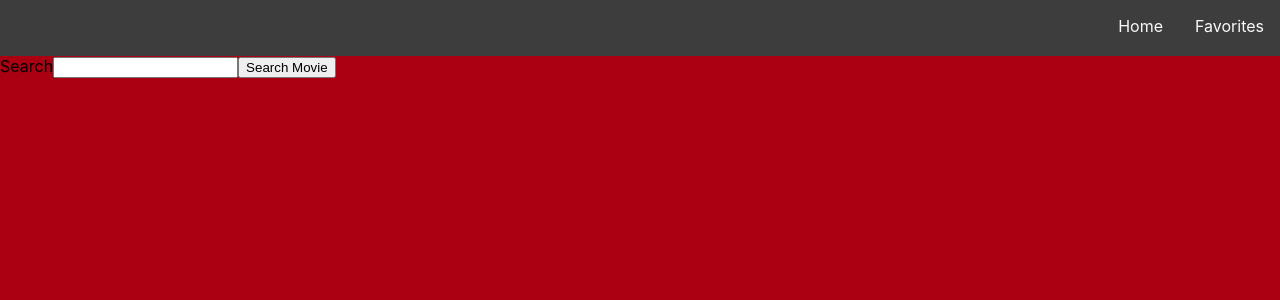
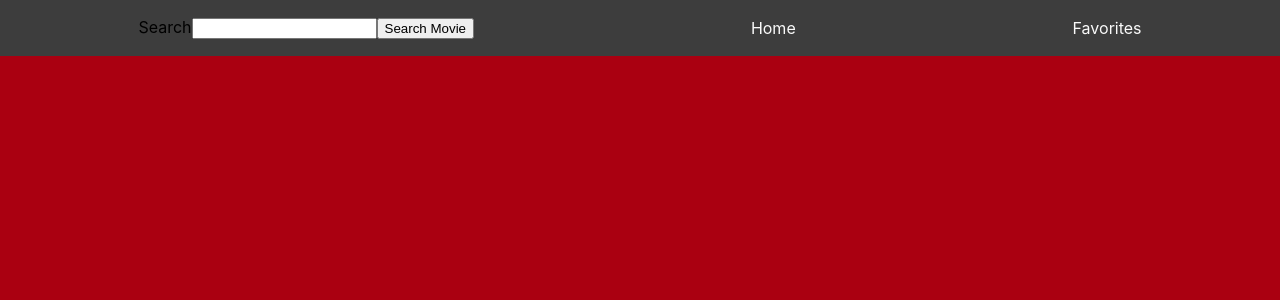
Before and after one commit to Robertcego/movie-app, a React (Create React App) app: page / in a window 1280 px wide. Shown: the top 300 px of the page. Built offline with nearby package versions, Linux system fonts and the light colour scheme.

Commit message:
Added a Movies component, to render all the movies from the search query

```diff
--- a/src/App.js
+++ b/src/App.js
@@ -4,12 +4,13 @@ import Search from './components/Search/Search';
 import NavBar from './components/Nav/NavBar';
 import { Route } from 'react-router-dom';
 import Movie from './components/Movie/Movie';
+import Movies from './components/Movie/Movies';
 
 function App() {
   return (
     <div>
       <NavBar />
-      <Route exact path="/" component={Search} />
+      <Route exact path="/" component={Movies} />
       <Route path="/favorites" component={Favorites} />
       <Route path="/movie/:id" component={Movie} />
     </div>
--- a/src/components/Movie/Movie.jsx
+++ b/src/components/Movie/Movie.jsx
@@ -8,7 +8,7 @@ function Movie({ getMovieDetail, movieDetail }) {
 
   useEffect(() => {
     getMovieDetail(id);
-  }, [getMovieDetail, movieDetail, id]);
+  }, [getMovieDetail, id]);
 
   return (
     <div>
--- a/src/components/Movie/MovieCard.jsx
+++ b/src/components/Movie/MovieCard.jsx
@@ -3,8 +3,29 @@ import './MovieCard.component.css';
 
 function MovieCard({ title, poster }) {
   return (
-    <div className="card-container">
-      <img width="auto" height="350rem" src={poster} alt={title} />
+    <div
+      style={{
+        backgroundImage: `url(${poster}) `,
+        backgroundRepeat: 'no-repeat',
+        backgrounSize: 'cover',
+        backgroundPosition: 'center',
+        width: '18.5rem',
+      }}
+    >
+      <div
+        className="card-container"
+        style={{
+          height: '27rem',
+          background: 'linear-gradient(0deg, #00000088 60%, #ffffff11 100%',
+          display: 'flex',
+          flexDirection: 'column',
+          alignItems: 'flex-start',
+          justifyContent: 'flex-end',
+          padding: '0.5rem',
+        }}
+      >
+        <h3>{title}</h3>
+      </div>
     </div>
   );
 }
--- /dev/null
+++ b/src/components/Movie/Movies.jsx
@@ -0,0 +1,64 @@
+import React from 'react';
+import { connect } from 'react-redux';
+import { Link } from 'react-router-dom';
+import MovieCard from './MovieCard';
+import { addMovieFavorite } from '../../actions';
+
+function Movies({ movies, addMovieFavorite }) {
+  return (
+    <div>
+      <div
+        style={{
+          display: 'flex',
+          flexWrap: 'wrap',
+          alignItems: 'center',
+          justifyContent: 'center',
+        }}
+      >
+        {movies.map((movie) => (
+          <div key={movie.imdbID}>
+            <div
+              style={{
+                padding: '0.15rem',
+                display: 'flex',
+                flexDirection: 'column',
+              }}
+            >
+              <Link to={`/movie/${movie.imdbID}`}>
+                <MovieCard
+                  title={movie.Title}
+                  poster={movie.Poster}
+                  year={movie.Year}
+                />
+              </Link>
+              <button
+                onClick={() =>
+                  addMovieFavorite({
+                    title: movie.Title,
+                    id: movie.imdbID,
+                  })
+                }
+              >
+                Add Favorite
+              </button>
+            </div>
+          </div>
+        ))}
+      </div>
+    </div>
+  );
+}
+
+const mapStateToProps = (state) => {
+  return {
+    movies: state.loadMovies,
+  };
+};
+
+const mapDispatchToProps = (dispatch) => {
+  return {
+    addMovieFavorite: (movie) => dispatch(addMovieFavorite(movie)),
+  };
+};
+
+export default connect(mapStateToProps, mapDispatchToProps)(Movies);
--- a/src/components/Nav/NavBar.component.css
+++ b/src/components/Nav/NavBar.component.css
@@ -1,23 +1,14 @@
 nav {
   height: 3.5rem;
+  width: 100vw;
   background-color: #3d3d3d;
+  display: flex;
+  flex-direction: row;
+  justify-content: space-around;
+  align-items: center;
 }
 
 a {
   color: #fafafa;
   text-decoration: none;
 }
-
-.menu-item:hover {
-  transform: scale(1.05);
-}
-
-.menu-container {
-  display: flex;
-  align-items: center;
-  justify-content: flex-end;
-}
-
-.menu-item {
-  padding: 1rem;
-}
--- a/src/components/Nav/NavBar.jsx
+++ b/src/components/Nav/NavBar.jsx
@@ -1,22 +1,15 @@
 import React from 'react';
 import { NavLink } from 'react-router-dom';
-
+import Search from '../Search/Search';
 import './NavBar.component.css';
 
 export default function NavBar() {
   return (
     <header>
       <nav>
-        <div className="menu-container">
-          <div className="menu-item">
-            <NavLink exact to="/">
-              Home
-            </NavLink>
-          </div>
-          <div className="menu-item">
-            <NavLink to="/favorites">Favorites</NavLink>
-          </div>
-        </div>
+        <Search />
+        <NavLink exact to="/">Home</NavLink>
+        <NavLink to="/favorites">Favorites</NavLink>
       </nav>
     </header>
   );
--- a/src/components/Search/Search.jsx
+++ b/src/components/Search/Search.jsx
@@ -1,8 +1,8 @@
 import React, { useState } from 'react';
 import { connect } from 'react-redux';
 import { addMovieFavorite, getMovies } from '../../actions';
-import { Link } from 'react-router-dom';
-import MovieCard from '../Movie/MovieCard';
+// import { Link } from 'react-router-dom';
+// import MovieCard from '../Movie/MovieCard';
 
 function Search({ movies, getMovies, addMovieFavorite }) {
   const [title, setTitle] = useState('');
@@ -17,50 +17,12 @@ function Search({ movies, getMovies, addMovieFavorite }) {
   };
 
   return (
-    <div style={{ width: '100vw' }}>
+    <div>
       <form onSubmit={(e) => handleSubmit(e)}>
         <label htmlFor="title">Search</label>
         <input type="text" value={title} onChange={(e) => handleChange(e)} />
         <button type="submit">Search Movie</button>
       </form>
-      <div
-        style={{
-          display: 'flex',
-          flexWrap: 'wrap',
-          alignItems: 'center',
-          justifyContent: 'center',
-        }}
-      >
-        {movies.map((movie) => (
-          <div key={movie.imdbID}>
-            <div
-              style={{
-                padding: '0.15rem',
-                display: 'flex',
-                flexDirection: 'column',
-              }}
-            >
-              <Link to={`/movie/${movie.imdbID}`}>
-                <MovieCard
-                  title={movie.Title}
-                  poster={movie.Poster}
-                  year={movie.Year}
-                />
-              </Link>
-              <button
-                onClick={() =>
-                  addMovieFavorite({
-                    title: movie.Title,
-                    id: movie.imdbID,
-                  })
-                }
-              >
-                Add Favorite
-              </button>
-            </div>
-          </div>
-        ))}
-      </div>
     </div>
   );
 }
```
